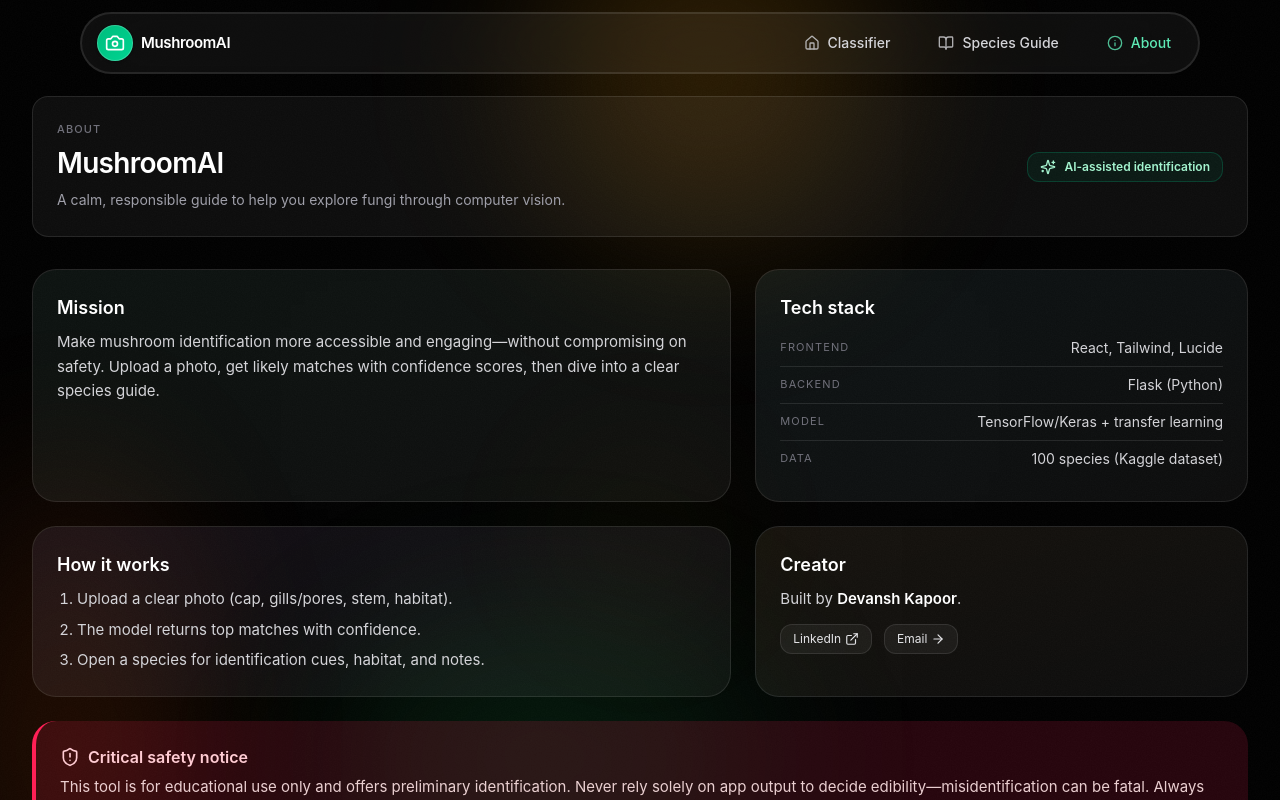
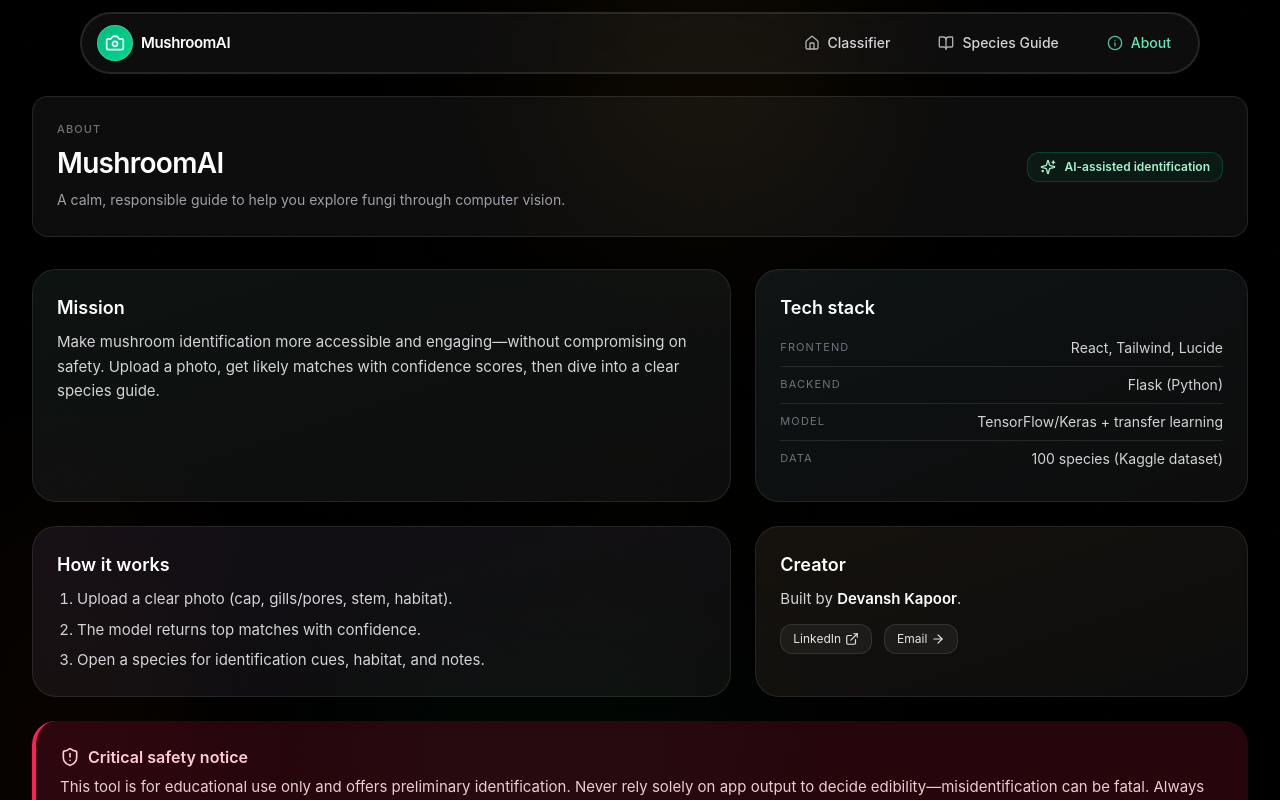
Before and after one commit to devanshkp/ai-mushroom-classifier, a React (Vite) app in the folder frontend/: page /about in a window 1280 px wide. Shown: the top 800 px of the page. Built offline with nearby package versions, Linux system fonts and the light colour scheme.

Commit message:
mini fixes

```diff
--- a/frontend/src/pages/About.jsx
+++ b/frontend/src/pages/About.jsx
@@ -5,7 +5,7 @@ import { ShieldAlert, Sparkles, ExternalLink, ArrowRight } from "lucide-react";
 export default function AboutPage() {
   return (
     <main className="relative min-h-screen bg-black text-white">
-      <AmbientBackground variant="about" />
+      <AmbientBackground variant="about" opacity={0.3} />
       <Navbar />
 
       <section className="relative z-10 mx-auto max-w-7xl px-4 pb-16 pt-24 sm:px-6 lg:px-8">
--- a/frontend/src/pages/SpeciesList.jsx
+++ b/frontend/src/pages/SpeciesList.jsx
@@ -60,7 +60,7 @@ export default function SpeciesList() {
 
   return (
     <main className="relative min-h-screen bg-black text-white">
-      <AmbientBackground variant="search" />
+      <AmbientBackground variant="search" opacity={0.9} />
       <Navbar />
 
       <section className="relative z-10 mx-auto max-w-7xl px-4 pb-28 pt-24 sm:px-6 lg:px-8">
```
